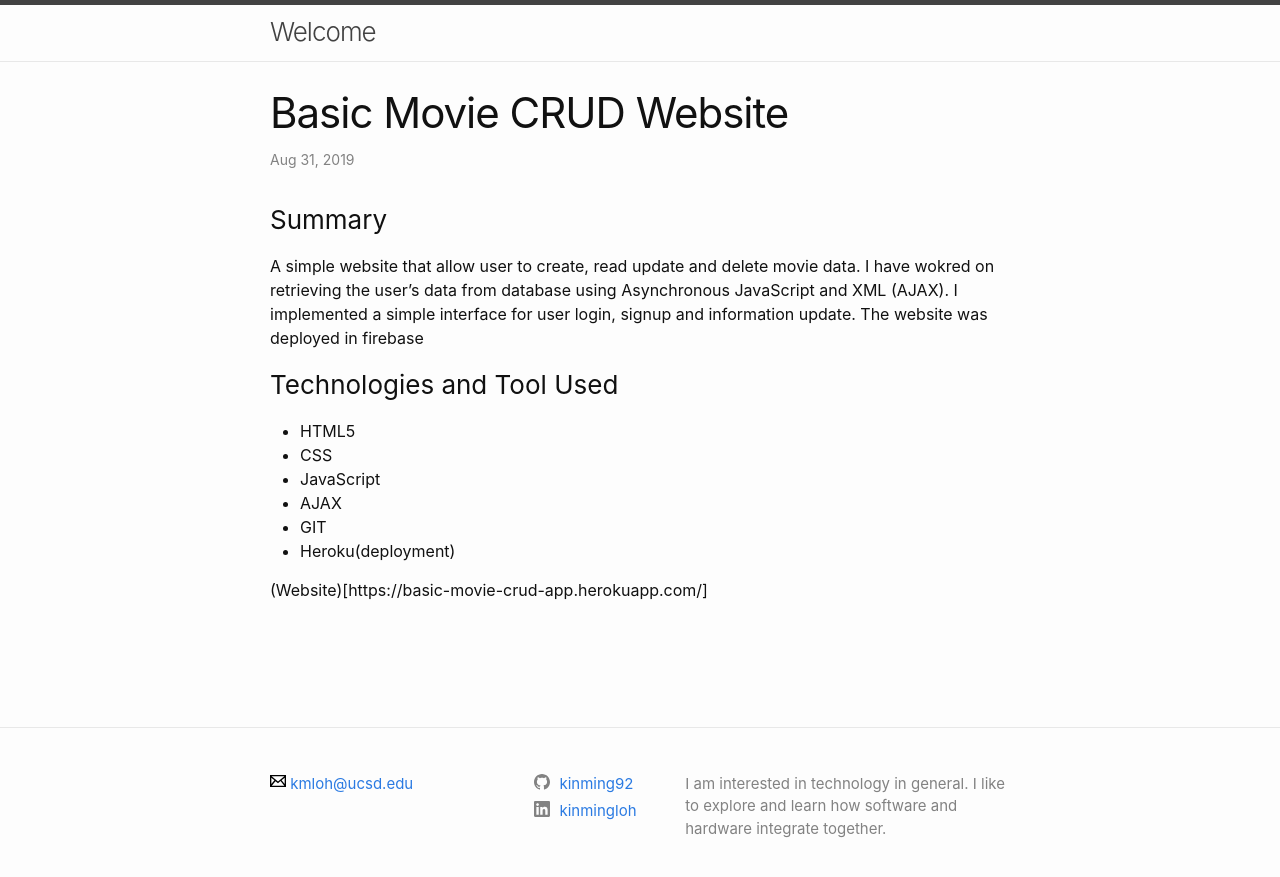
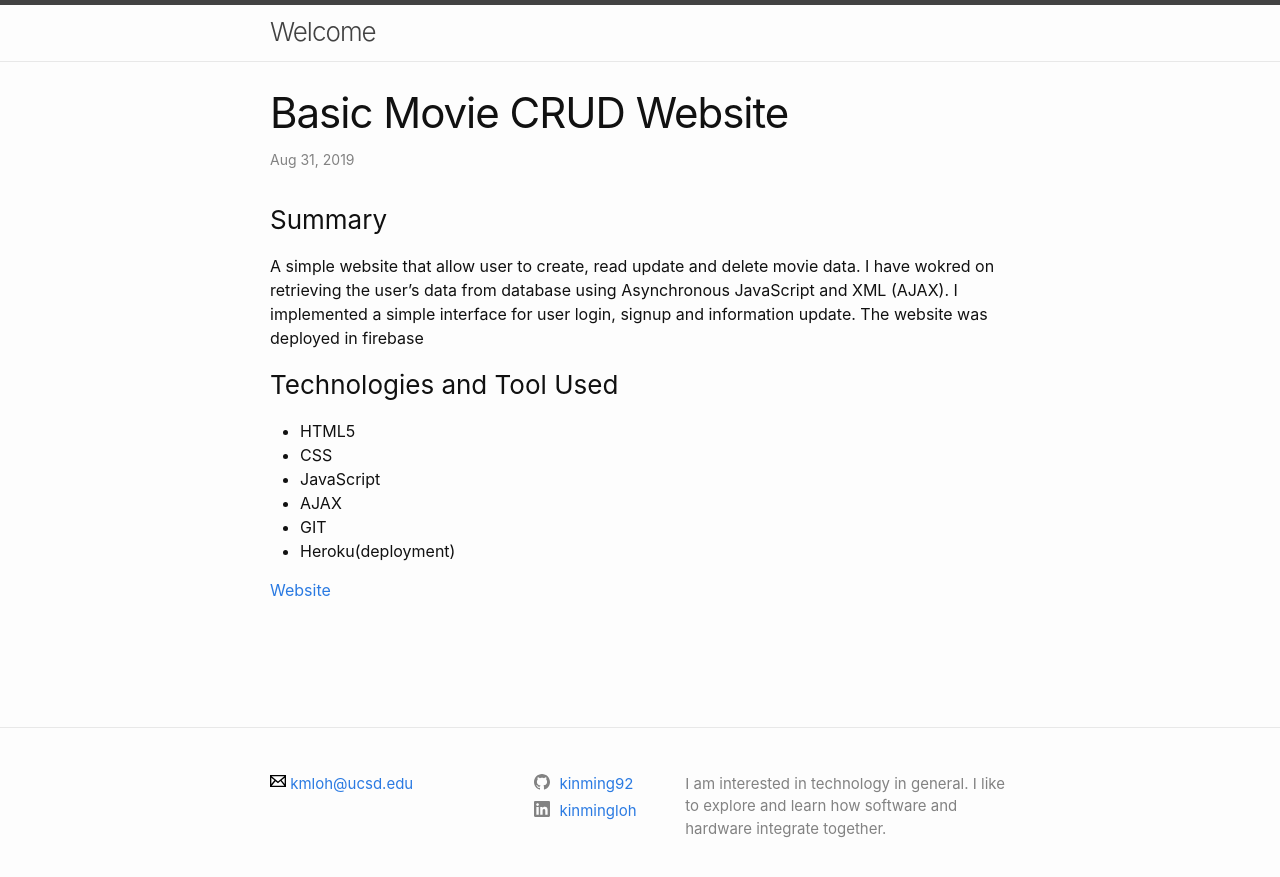
Before and after one commit to kinming92/kinming92.github.io, a Jekyll site: the page built from _posts/2019-08-31-basic-movie-crud-app.md, in a window 1280 px wide. Shown: the top 877 px of the page. Built offline with Jekyll 4.4.1, drawn with Linux system fonts in a browser that asks for light colours.

Commit message:
fix the website link

```diff
--- a/_posts/2019-08-31-basic-movie-crud-app.md
+++ b/_posts/2019-08-31-basic-movie-crud-app.md
@@ -19,4 +19,4 @@ I have wokred on retrieving the user’s data from database using Asynchronous J
 - GIT
 - Heroku(deployment)
 
-(Website)[https://basic-movie-crud-app.herokuapp.com/]
+[Website](https://basic-movie-crud-app.herokuapp.com/)
```
